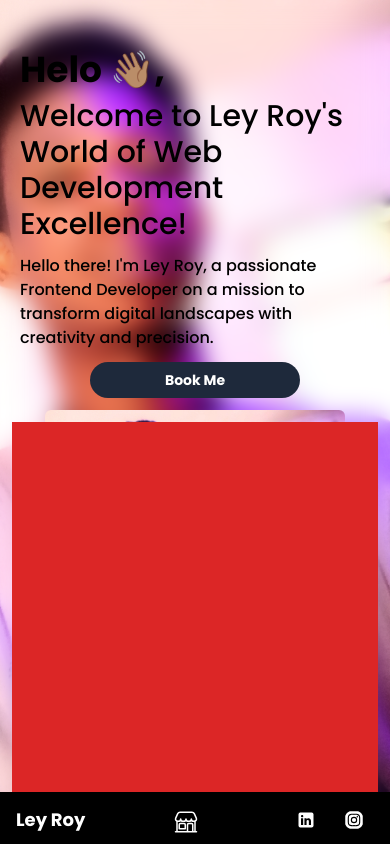
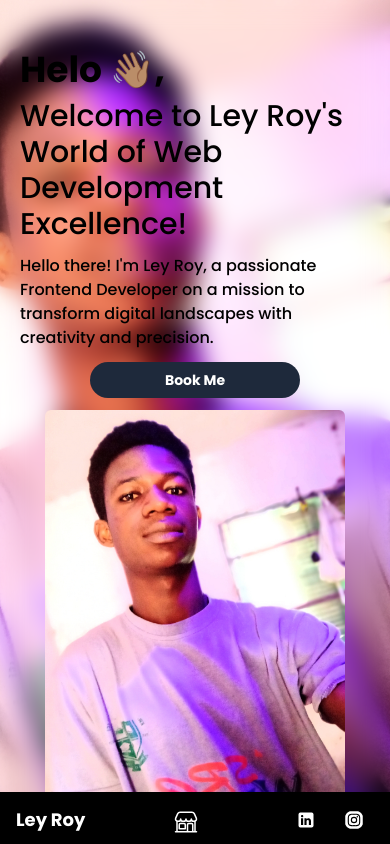
Before and after one commit to leyroy/portfolio, a React (Create React App) app: page / in a window 390 px wide. Shown: the top 844 px of the page. Built offline with nearby package versions, Linux system fonts and the light colour scheme.

Commit message:
fixd the padding and the breakpoints issues

```diff
--- a/src/components/HeroPage.js
+++ b/src/components/HeroPage.js
@@ -11,7 +11,7 @@ export default function HeroPage({ contactRef }) {
 	};
 	return (
 		<div className="flex items-center justify-center w-full min-h-[100vh] px-3 mx-auto backdrop-blur-md bg-none w-fu md:px-16">
-			<div className="relative flex flex-col items-center justify-center gap-3 pt-4 md:pt-12 md:gap-7 md:flex-row">
+			<div className="flex flex-col items-center justify-center gap-3 pt-4 md:pt-12 md:gap-7 md:flex-row">
 				<motion.div
 					initial={{ opacity: 0, x: -10 }}
 					whileInView={{ opacity: 1, x: 0 }}
@@ -52,7 +52,6 @@ export default function HeroPage({ contactRef }) {
 						className="object-cover rounded-md md:mt-5"
 					/>
 				</motion.div>
-				<div className="absolute bottom-0 left-0 w-full bg-red-600 md:bottom-auto h-1/2 md:h-full md:w-1/2"></div>
 			</div>
 		</div>
 	);
```
